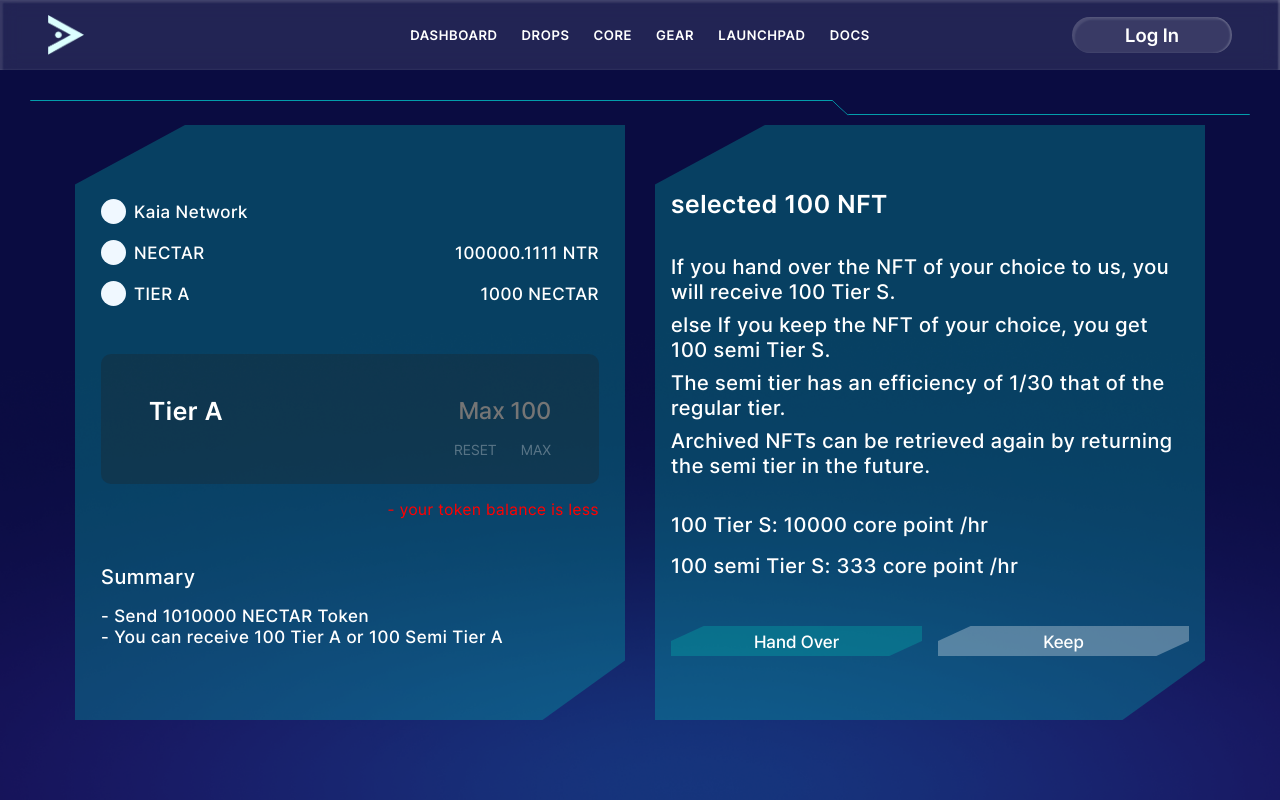
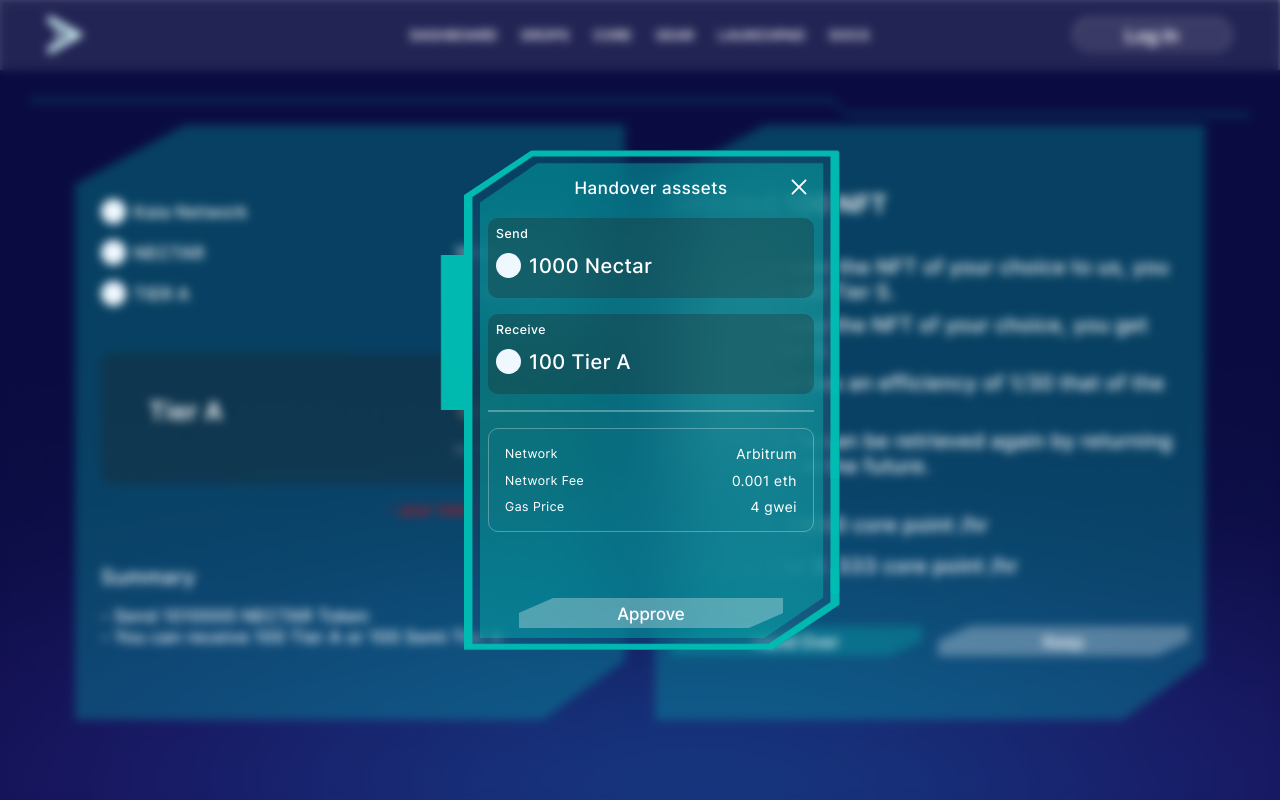
Before and after one commit to elixirevo/test-core-app, a SvelteKit app: page /core/asset/1 in a window 1280 px wide. Both pictures are taken after a click on the button "Hand Over". Built offline with nearby package versions, Linux system fonts and the light colour scheme.

Commit message:
💄 Tx modal box

```diff
--- a/src/lib/components/core/assetSummary.svelte
+++ b/src/lib/components/core/assetSummary.svelte
@@ -1,4 +1,5 @@
 <script lang="ts">
+	import { coreState } from '$lib/states/core.svelte';
 </script>
 
 <div class="core-style-background box-md">
@@ -22,7 +23,12 @@
 		</div>
 	</div>
 	<div class="box-footer">
-		<button class="background-light core-button emphasis-button">
+		<button
+			class="background-light core-button emphasis-button"
+			onclick={() => {
+				coreState.value = 'HANDOVER';
+			}}
+		>
 			<div class="test-button-text text-sm">Hand Over</div>
 		</button>
 		<button class="background-light core-button">
--- /dev/null
+++ b/src/lib/components/core/coreTxModal.svelte
@@ -0,0 +1,208 @@
+<script lang="ts">
+	import TxBox from '$lib/assets/ui/box_tx.png';
+	import XMark from '../icons/XMark.svelte';
+</script>
+
+<!-- svelte-ignore a11y_click_events_have_key_events -->
+<!-- svelte-ignore a11y_no_static_element_interactions -->
+<div class="modal-wrap">
+	<div class="modal-box">
+		<img src={TxBox} alt="img" />
+		<div class="modal-content-wrap">
+			<div class="modal-content-top">
+				<div class="space"></div>
+				<div class="modal-title text-sm">Handover asssets</div>
+				<button class="close" on:click>
+					<XMark />
+				</button>
+			</div>
+			<div class="modal-content-middle">
+				<div class="action-box background-dark">
+					<div class="action-title">Send</div>
+					<div class="action-content text-md">
+						<div class="asset-symbol"></div>
+						<div class="asset-amount">1000 Nectar</div>
+					</div>
+				</div>
+				<div class="action-box background-dark">
+					<div class="action-title">Receive</div>
+					<div class="action-content text-md">
+						<div class="asset-symbol"></div>
+						<div class="asset-amount">100 Tier A</div>
+					</div>
+				</div>
+				<hr />
+				<div class="tx-info-box">
+					<div class="tx-info-item">
+						<div class="tx-info-title">Network</div>
+						<div class="tx-info-content">Arbitrum</div>
+					</div>
+					<div class="tx-info-item">
+						<div class="tx-info-title">Network Fee</div>
+						<div class="tx-info-content">0.001 eth</div>
+					</div>
+					<div class="tx-info-item">
+						<div class="tx-info-title">Gas Price</div>
+						<div class="tx-info-content">4 gwei</div>
+					</div>
+				</div>
+			</div>
+			<div class="modal-content-bottom">
+				<button class="background-light core-button">
+					<div class="test-button-text text-sm">Approve</div>
+				</button>
+			</div>
+		</div>
+	</div>
+</div>
+
+<style>
+	img {
+		width: 400px;
+		height: 500px;
+		min-height: 500px;
+		position: relative;
+	}
+
+	.modal-content-wrap {
+		position: absolute;
+		display: flex;
+		flex-direction: column;
+		align-items: center;
+		justify-content: space-between;
+		width: 100%;
+		height: 100%;
+		padding: 22px 0px 22px 22px;
+		gap: 1rem;
+	}
+
+	.modal-content-top {
+		display: grid;
+		grid-template-columns: 30px 1fr 30px;
+		width: 100%;
+		padding: 0px 26px;
+	}
+
+	.modal-title {
+		display: flex;
+		justify-content: center;
+		align-items: center;
+	}
+
+	.close {
+		width: 30px;
+		height: 30px;
+	}
+
+	.modal-content-middle {
+		width: 100%;
+		padding: 0px 26px;
+		height: 100%;
+		display: flex;
+		flex-direction: column;
+		align-items: center;
+		gap: 1rem;
+	}
+
+	.modal-content-bottom {
+		width: 70%;
+	}
+
+	.action-box {
+		display: flex;
+		flex-direction: column;
+		width: 100%;
+		height: 80px;
+		border-radius: 10px;
+		padding: 0.5rem;
+	}
+
+	.action-title {
+		font-size: 0.8rem;
+		font-weight: 500;
+	}
+
+	.action-content {
+		display: flex;
+		align-items: center;
+		justify-content: flex-start;
+		gap: 0.5rem;
+		height: 100%;
+	}
+
+	.tx-info-box {
+		display: flex;
+		flex-direction: column;
+		width: 100%;
+		height: fit-content;
+		border: 1px solid var(--light);
+		border-radius: 10px;
+		padding: 1rem;
+		gap: 0.6rem;
+	}
+
+	.tx-info-item {
+		display: flex;
+		width: 100%;
+		justify-content: space-between;
+		align-items: center;
+	}
+
+	.tx-info-title {
+		font-size: 0.8rem;
+	}
+
+	.tx-info-content {
+		font-size: 0.9rem;
+	}
+
+	.modal-box {
+		display: flex;
+		flex-direction: column;
+		justify-content: flex-start;
+		align-items: center;
+		width: 400px;
+		min-height: 500px;
+		margin: 0px 10px;
+		backdrop-filter: blur(40px);
+		clip-path: polygon(
+			23% 0,
+			100% 0,
+			100% 91%,
+			83% 100%,
+			6% 100%,
+			6% 52%,
+			0 52%,
+			0 21%,
+			6% 21%,
+			6% 9%
+		);
+	}
+
+	.asset-symbol {
+		width: 25px;
+		height: 25px;
+		background-color: aliceblue;
+		border-radius: 1000px;
+	}
+
+	.core-button {
+		width: 100%;
+	}
+
+	@media (max-width: 1280px) {
+		/* FHD 대응 */
+	}
+
+	@media (max-width: 1024px) {
+		/* 태블릿 대응 */
+	}
+
+	@media (max-width: 768px) {
+		/* 모바일 대응 */
+	}
+
+	@media (max-width: 480px) {
+		/* 모바일 대응 */
+	}
+</style>
--- /dev/null
+++ b/src/lib/components/icons/XMark.svelte
@@ -0,0 +1 @@
+<svg width="80" height="80" viewBox="0 0 24 24" fill="#ffffff" xmlns="http://www.w3.org/2000/svg" transform="rotate(0 0 0)"><path d="M6.21967 7.28033C5.92678 6.98744 5.92678 6.51256 6.21967 6.21967C6.51256 5.92678 6.98744 5.92678 7.28033 6.21967L11.999 10.9384L16.7176 6.2198C17.0105 5.92691 17.4854 5.92691 17.7782 6.2198C18.0711 6.51269 18.0711 6.98757 17.7782 7.28046L13.0597 11.999L17.7782 16.7176C18.0711 17.0105 18.0711 17.4854 17.7782 17.7782C17.4854 18.0711 17.0105 18.0711 16.7176 17.7782L11.999 13.0597L7.28033 17.7784C6.98744 18.0713 6.51256 18.0713 6.21967 17.7784C5.92678 17.4855 5.92678 17.0106 6.21967 16.7177L10.9384 11.999L6.21967 7.28033Z" fill="#ffffff"/></svg>
--- /dev/null
+++ b/src/lib/states/core.svelte.ts
@@ -0,0 +1,16 @@
+function createCoreState() {
+  type CoreStateValue = 'NONE' | 'KEEP' | 'HANDOVER';
+
+  let value: CoreStateValue = $state('NONE');
+
+  return {
+    get value() {
+      return value;
+    },
+    set value(val: CoreStateValue) {
+      value = val;
+    },
+  };
+}
+
+export const coreState = createCoreState();
--- a/src/lib/styles/global.css
+++ b/src/lib/styles/global.css
@@ -49,6 +49,7 @@ input:focus {
 
 hr {
   width: 100%;
+  border: 0.5px solid var(--light);
 }
 
 .disable {
--- a/src/routes/core/asset/[slug]/+page.svelte
+++ b/src/routes/core/asset/[slug]/+page.svelte
@@ -1,7 +1,9 @@
 <script lang="ts">
 	import AssetSummary from '$lib/components/core/assetSummary.svelte';
+	import CoreTxModal from '$lib/components/core/coreTxModal.svelte';
 	import FtForm from '$lib/components/core/ftForm.svelte';
 	import NftList from '$lib/components/core/nftList.svelte';
+	import { coreState } from '$lib/states/core.svelte';
 	import type { PageData } from './$types';
 
 	let { data }: { data: PageData } = $props();
@@ -112,6 +114,18 @@
 	];
 </script>
 
+{#if coreState.value === 'HANDOVER'}
+	<CoreTxModal
+		on:click={() => {
+			coreState.value = 'NONE';
+		}}
+	/>
+{:else if coreState.value === 'KEEP'}
+	<!--  -->
+{:else}
+	<!--  -->
+{/if}
+
 <div class="content-wrap">
 	{#if type === 'NFT'}
 		<NftList {userNftList} />
@@ -120,6 +134,3 @@
 	{/if}
 	<AssetSummary />
 </div>
-
-<style>
-</style>
```
Also changed, not shown: src/lib/assets/ui/box_tx.png (added), src/lib/styles/ui.css.
